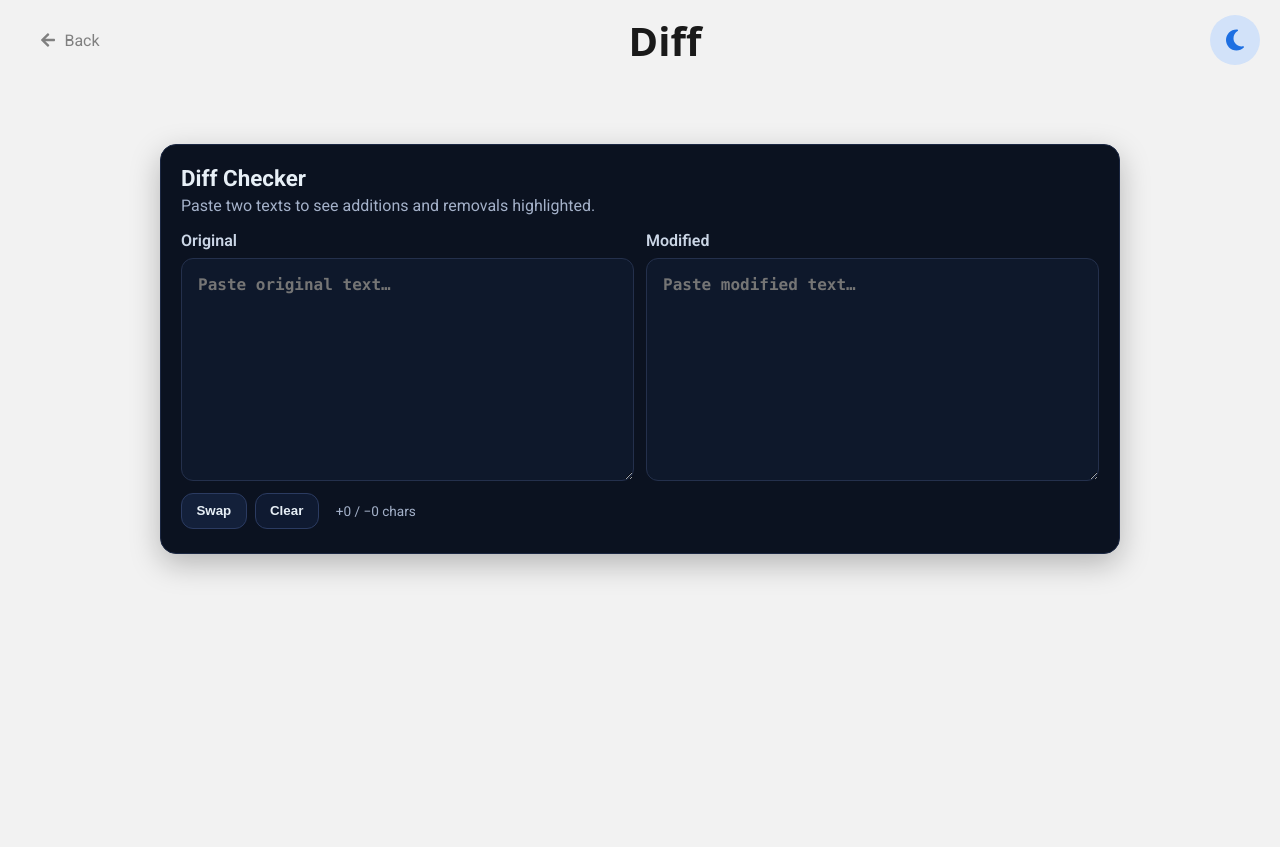
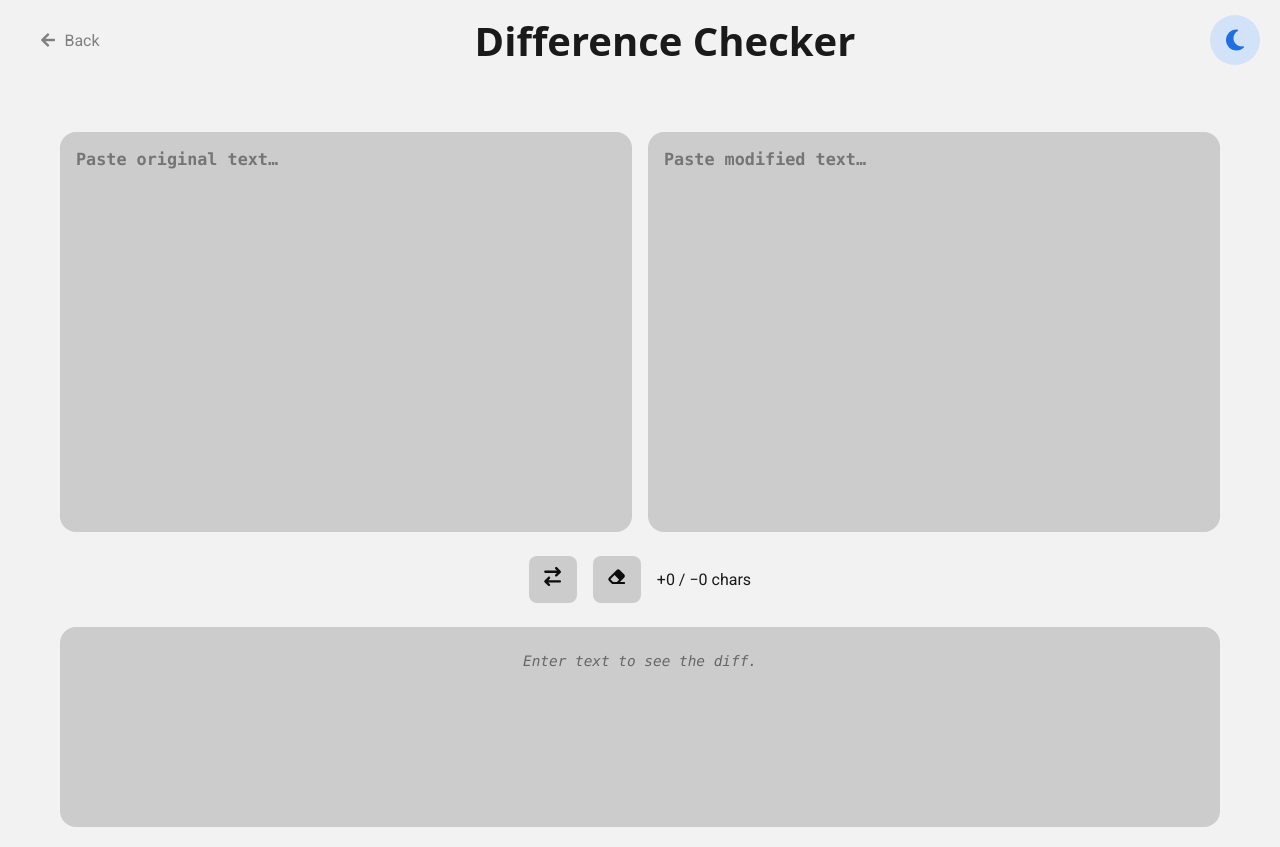
Before and after one commit to PsydoV2/ToolHub, a Next.js app: page /diffChecker in a window 1280 px wide. Before the commit the page ends 800 px from the top, so only its background shows below. Built offline with nearby package versions, Linux system fonts and the light colour scheme; a web font is replaced by a local one.

Commit message:
`Refactor Diff Checker component and styles`

```diff
--- a/src/pages/diffChecker.tsx
+++ b/src/pages/diffChecker.tsx
@@ -1,94 +1,125 @@
-import { useMemo, useState } from "react";
+import Head from "next/head";
+import React, { ReactNode, useMemo, useState } from "react";
 import Navbar from "@/components/Navbar";
-import Head from "next/head";
+import { FaArrowRightArrowLeft, FaEraser } from "react-icons/fa6";
 
-type Op = { type: "equal" | "add" | "remove"; text: string };
+type OpType = "equal" | "add" | "remove";
+type Op = { type: OpType; tokens: string[] };
 
-function tokenize(input: string): string[] {
-  // Wörter, Whitespaces und Satzzeichen getrennt
-  return input.match(/\w+|\s+|[^\s\w]/g) ?? [];
+// --- Utilities -------------------------------------------------------------
+
+function tokenizeWords(s: string): string[] {
+  const text = (s ?? "").trim();
+  if (!text) return [];
+  return text
+    .replace(/(\r\n|\r|\n)/g, " \n ")
+    .split(/(\s+|[.,;:!?()"'`´„“”\[\]{}<>])/)
+    .filter((t) => t && !/^\s+$/.test(t));
 }
 
-function diffTokens(a: string, b: string): Op[] {
-  const A = tokenize(a);
-  const B = tokenize(b);
-  const m = A.length,
-    n = B.length;
-
-  // LCS-DP
-  const dp: number[][] = Array.from({ length: m + 1 }, () =>
-    Array(n + 1).fill(0)
+function lcsDiff(a: string[], b: string[]): Op[] {
+  const n = a.length;
+  const m = b.length;
+  const dp: number[][] = Array.from({ length: n + 1 }, () =>
+    new Array(m + 1).fill(0)
   );
-  for (let i = 1; i <= m; i++) {
-    for (let j = 1; j <= n; j++) {
+  for (let i = 1; i <= n; i++) {
+    for (let j = 1; j <= m; j++) {
       dp[i][j] =
-        A[i - 1] === B[j - 1]
+        a[i - 1] === b[j - 1]
           ? dp[i - 1][j - 1] + 1
           : Math.max(dp[i - 1][j], dp[i][j - 1]);
     }
   }
 
-  // Traceback
-  const ops: Op[] = [];
-  let i = m,
-    j = n;
+  const opsRev: { type: OpType; token: string }[] = [];
+  let i = n,
+    j = m;
   while (i > 0 && j > 0) {
-    if (A[i - 1] === B[j - 1]) {
-      ops.push({ type: "equal", text: A[i - 1] });
+    if (a[i - 1] === b[j - 1]) {
+      opsRev.push({ type: "equal", token: a[i - 1] });
       i--;
       j--;
     } else if (dp[i - 1][j] >= dp[i][j - 1]) {
-      ops.push({ type: "remove", text: A[i - 1] });
+      opsRev.push({ type: "remove", token: a[i - 1] });
       i--;
     } else {
-      ops.push({ type: "add", text: B[j - 1] });
+      opsRev.push({ type: "add", token: b[j - 1] });
       j--;
     }
   }
-  while (i-- > 0) ops.push({ type: "remove", text: A[i + 1] });
-  while (j-- > 0) ops.push({ type: "add", text: B[j + 1] });
-
-  ops.reverse();
-
-  // gleichartige Nachbarn zusammenfassen
-  const merged: Op[] = [];
-  for (const o of ops) {
-    const last = merged[merged.length - 1];
-    if (last && last.type === o.type) last.text += o.text;
-    else merged.push({ ...o });
+  while (i > 0) {
+    opsRev.push({ type: "remove", token: a[i - 1] });
+    i--;
   }
-  return merged;
+  while (j > 0) {
+    opsRev.push({ type: "add", token: b[j - 1] });
+    j--;
   }
 
+  const ops: Op[] = [];
+  for (const { type, token } of opsRev.reverse()) {
+    const last = ops[ops.length - 1];
+    if (last && last.type === type) last.tokens.push(token);
+    else ops.push({ type, tokens: [token] });
+  }
+  return ops;
+}
+
+function renderWithBreaks(text: string) {
+  const parts = text.split("\n");
+  const out: (string | ReactNode)[] = [];
+  parts.forEach((p, idx) => {
+    out.push(p);
+    if (idx < parts.length - 1) out.push(<br key={`br-${idx}`} />);
+  });
+  return out;
+}
+
+// --- Component -------------------------------------------------------------
+
 export default function DiffChecker() {
-  const [oldText, setOldText] = useState("");
-  const [newText, setNewText] = useState("");
+  const [left, setLeft] = useState<string>("");
+  const [right, setRight] = useState<string>("");
 
-  const ops = useMemo(() => diffTokens(oldText, newText), [oldText, newText]);
+  const tokensA = useMemo(() => tokenizeWords(left), [left]);
+  const tokensB = useMemo(() => tokenizeWords(right), [right]);
 
-  const adds = useMemo(
+  const ops = useMemo<Op[]>(
+    () => lcsDiff(tokensA, tokensB),
+    [tokensA, tokensB]
+  );
+
+  // Stats (Zeichen, nicht nur Tokens)
+  const addsChars = useMemo(
     () =>
       ops
         .filter((o) => o.type === "add")
-        .reduce((n, o) => n + o.text.length, 0),
+        .reduce(
+          (acc, o) => acc + o.tokens.reduce((a, t) => a + t.length, 0),
+          0
+        ),
     [ops]
   );
-  const removes = useMemo(
+  const removesChars = useMemo(
     () =>
       ops
         .filter((o) => o.type === "remove")
-        .reduce((n, o) => n + o.text.length, 0),
+        .reduce(
+          (acc, o) => acc + o.tokens.reduce((a, t) => a + t.length, 0),
+          0
+        ),
     [ops]
   );
 
-  function swap() {
-    setOldText(newText);
-    setNewText(oldText);
-  }
-  function clearBoth() {
-    setOldText("");
-    setNewText("");
-  }
+  const swap = () => {
+    setLeft(right);
+    setRight(left);
+  };
+  const clearBoth = () => {
+    setLeft("");
+    setRight("");
+  };
 
   return (
     <>
@@ -99,71 +130,62 @@ export default function DiffChecker() {
           content="Compare two texts and highlight differences (adds/removes) live."
         />
       </Head>
+
       <main>
-        <Navbar isSubPage title="Diff" />
+        <Navbar isSubPage title="Difference Checker" />
 
-        <section className="wrap">
-          <div className="card">
-            <header className="cardHeader">
-              <h1>Diff Checker</h1>
-              <p className="muted">
-                Paste two texts to see additions and removals highlighted.
-              </p>
-            </header>
-
+        <div className="diffCheckerWrap">
           <div className="inputs">
-              <label className="col">
-                <span className="lbl">Original</span>
             <textarea
               rows={8}
-                  value={oldText}
-                  onChange={(e) => setOldText(e.target.value)}
+              value={left}
+              onChange={(e) => setLeft(e.target.value)}
               placeholder="Paste original text…"
             />
-              </label>
 
-              <label className="col">
-                <span className="lbl">Modified</span>
             <textarea
               rows={8}
-                  value={newText}
-                  onChange={(e) => setNewText(e.target.value)}
+              value={right}
+              onChange={(e) => setRight(e.target.value)}
               placeholder="Paste modified text…"
             />
-              </label>
           </div>
 
           <div className="actions">
             <button className="btn" onClick={swap}>
-                Swap
+              <FaArrowRightArrowLeft />
             </button>
             <button className="btn secondary" onClick={clearBoth}>
-                Clear
+              <FaEraser />
             </button>
-              <div className="spacer" />
-              <span className="muted small">
-                +{adds} / −{removes} chars
+            <span>
+              +{addsChars} / −{removesChars} chars
             </span>
           </div>
 
           <div className="diff">
+            {ops.length === 0 && (
+              <p className="muted">Enter text to see the diff.</p>
+            )}
             {ops.map((op, i) => {
-                if (op.type === "equal") return <span key={i}>{op.text}</span>;
+              const text = op.tokens.join("");
+              if (!text) return null;
+              const content = renderWithBreaks(text);
+              if (op.type === "equal") return <span key={i}>{content}</span>;
               if (op.type === "add")
                 return (
                   <mark key={i} className="add">
-                      {op.text}
+                    {content}
                   </mark>
                 );
               return (
                 <span key={i} className="del">
-                    {op.text}
+                  {content}
                 </span>
               );
             })}
           </div>
         </div>
-        </section>
       </main>
     </>
   );
--- a/src/pages/index.tsx
+++ b/src/pages/index.tsx
@@ -30,7 +30,7 @@ export default function Home() {
             toolDescription="Secure, customizable passwords on demand — local-only generation, strength feedback, one-click copy."
             toolName="Diff Checker"
             toolLink="/diffChecker"
-            toolIconUrl="/ToolIcons/pngtopdf.svg"
+            toolIconUrl="/ToolIcons/diffChecker.svg"
             toolImageUrl="/ToolHeaders/pngtopdf.png"
             isNew
           ></ToolItem>
--- a/src/styles/globals.css
+++ b/src/styles/globals.css
@@ -634,108 +634,83 @@ nav button:hover {
 
 /* ----------------------------------------- */
 
-.wrap {
-  display: grid;
-  place-items: start center;
-  padding: 2rem 1rem 4rem;
-}
-.card {
-  width: 100%;
-  max-width: 960px;
-  background: #0b1220;
-  border: 1px solid #1b2742;
-  border-radius: 16px;
+.diffCheckerWrap {
+  display: flex;
+  flex-direction: column;
+  gap: 1.5rem;
+  width: 95%;
+  max-width: 1200px;
+  margin: auto;
   padding: 1.25rem;
-  color: #e7eff6;
-  box-shadow: 0 10px 30px rgba(0, 0, 0, 0.25);
-}
-.cardHeader h1 {
-  margin: 0 0 0.25rem;
-  font-size: 1.4rem;
-  line-height: 1.2;
-}
-.muted {
-  color: #a4b1c9;
-  margin: 0;
-}
-.small {
-  font-size: 0.85rem;
+
+  color: var(--text-900) !important;
 }
 
-.inputs {
-  display: grid;
-  gap: 0.75rem;
-  margin-top: 1rem;
-  grid-template-columns: 1fr 1fr;
-}
-.col {
-  display: grid;
-  gap: 0.5rem;
-}
-.lbl {
-  font-weight: 600;
-  color: #cbd6e6;
-}
-textarea {
+.diffCheckerWrap .inputs {
+  display: flex;
+  gap: 1rem;
   width: 100%;
-  border-radius: 12px;
-  border: 1px solid #24304c;
-  background: #0e182b;
-  color: #e7eff6;
-  padding: 0.9rem 1rem;
-  font: 600 1rem/1.5 ui-monospace, SFMono-Regular, Menlo, Consolas, monospace;
-  resize: vertical;
-  min-height: 180px;
 }
 
-.actions {
-  display: grid;
-  grid-auto-flow: column;
-  align-items: center;
-  gap: 0.5rem;
-  justify-content: start;
-  margin: 0.75rem 0 0.25rem;
-}
-.spacer {
-  width: 1px;
-  flex: 1 1 auto;
-}
-.btn {
-  padding: 0.6rem 0.9rem;
-  border-radius: 12px;
-  border: 1px solid #2b3b61;
-  background: #13203a;
-  color: #e7eff6;
-  font-weight: 600;
-  cursor: pointer;
-}
-.btn:hover {
-  background: #172647;
-}
-.btn.secondary {
-  background: #0f1a31;
+.diffCheckerWrap .inputs textarea {
+  width: 100%;
+  height: 400px;
+  resize: none;
+  border: none;
+  background-color: var(--background-200);
+  color: var(--text-950);
+  font: 600 1.05rem/1.4 ui-monospace, SFMono-Regular, Menlo, Consolas, monospace;
+  padding: 1rem;
+  border-radius: 1rem;
 }
 
-.diff {
-  white-space: pre-wrap;
-  word-break: break-word;
-  margin-top: 0.25rem;
-  line-height: 1.6;
-}
-.add {
-  background: rgba(46, 160, 67, 0.28);
-  padding: 0 0.06em;
-  border-radius: 0.2em;
-}
-.del {
-  background: rgba(248, 81, 73, 0.22);
-  text-decoration: line-through;
-  padding: 0 0.06em;
-  border-radius: 0.2em;
+.diffCheckerWrap .actions {
+  width: 100%;
+  display: flex;
+  justify-content: center;
+  align-items: center;
+  gap: 1rem;
 }
 
-@media (max-width: 720px) {
-  .inputs {
-    grid-template-columns: 1fr;
-  }
+.diffCheckerWrap .actions button {
+  padding: 0.7rem 0.9rem;
+  border: none;
+  background: transparent;
+  color: var(--text-950);
+  background-color: var(--background-200);
+  cursor: pointer;
+  font-weight: 600;
+  font-size: 1.2rem;
+  border-radius: 0.5rem;
 }
+
+.diffCheckerWrap .diff .muted {
+  color: var(--text-600);
+  font-size: 0.9rem;
+  font-weight: 500;
+  font-style: italic;
+  margin-top: 0.5rem;
+  text-align: center;
+  user-select: none;
+}
+
+.diffCheckerWrap .diff {
+  width: 100%;
+  border: none;
+  background-color: var(--background-200);
+  color: var(--text-950);
+  font: 600 1.05rem/1.4 ui-monospace, SFMono-Regular, Menlo, Consolas, monospace;
+  padding: 1rem;
+  border-radius: 1rem;
+  min-height: 200px;
+  max-height: 600px;
+  overflow: auto;
+}
+
+.diffCheckerWrap .diff .add {
+  background-color: #d4f8d4;
+}
+
+.diffCheckerWrap .diff .remove {
+  background-color: #f8d4d4;
+}
```
Also changed, not shown: public/ToolIcons/diffChecker.svg (added). Lines whose indentation alone changed are shown as unchanged.
